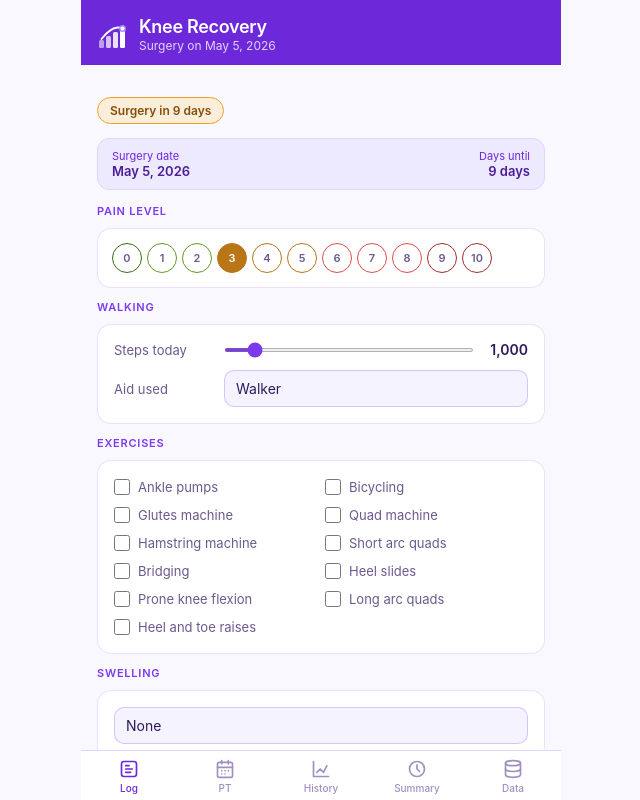
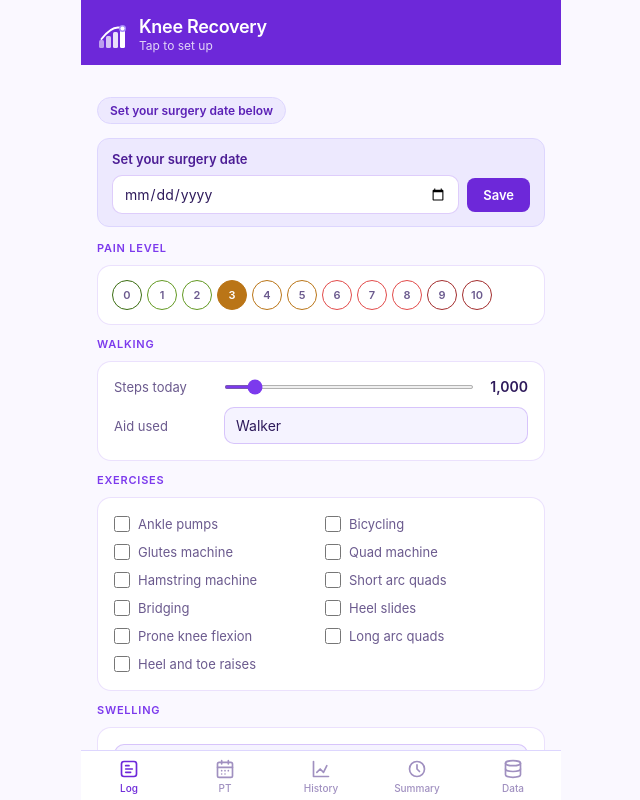
Before and after one commit to ebacker-tech/knee-replacement-tracker, a plain HTML site: page index.html in a window 1280 px wide. Shown: the whole page, without its empty margins (319-959 px from the left). Drawn offline with Linux system fonts and the light colour scheme.

Commit message:
Add files via upload

```diff
--- a/index.html
+++ b/index.html
@@ -285,9 +285,16 @@ input:checked+.tog-slider:before{transform:translateX(18px);}
     <!-- LOG SCREEN -->
     <div class="screen active" id="screen-log">
       <div class="week-pill" id="week-display">Week 1 of recovery</div>
-      <div class="surg-bar">
-        <div class="surg-item"><div class="sl">Surgery date</div><div class="sv">May 5, 2026</div></div>
+      <div class="surg-bar" id="surg-bar-display">
+        <div class="surg-item"><div class="sl">Surgery date</div><div class="sv" id="surg-date-display" onclick="editSurgeryDate()" style="cursor:pointer">Not set <span style="font-size:11px;color:var(--p500);font-weight:400">Edit</span></div></div>
         <div class="surg-item" style="text-align:right"><div class="sl">Days until</div><div class="sv" id="days-until">—</div></div>
+      </div>
+      <div id="surg-bar-setup" style="display:none;background:var(--p100);border:0.5px solid var(--p200);border-radius:12px;padding:12px 14px;margin-bottom:14px;">
+        <div style="font-size:13px;font-weight:600;color:var(--p800);margin-bottom:8px">Set your surgery date</div>
+        <div style="display:flex;gap:8px;align-items:center">
+          <input type="date" id="surgery-date-input" style="flex:1;background:white">
+          <button onclick="saveSurgeryDate()" style="padding:9px 16px;background:var(--p600);color:white;border:none;border-radius:8px;font-size:13px;font-weight:600;cursor:pointer;font-family:inherit;white-space:nowrap">Save</button>
+        </div>
       </div>
 
       <div class="section-label">Pain level</div>
@@ -476,7 +483,7 @@ input:checked+.tog-slider:before{transform:translateX(18px);}
 </div><!-- end app-shell -->
 
 <script>
-var SURGERY='2026-05-05';
+var SURGERY=localStorage.getItem('kneeSurgeryDate')||'';
 var BACKUP_DAYS=7;
 var data=JSON.parse(localStorage.getItem('kneeRecovery')||'null')||{logs:[],pt:[],reminders:{iceOn:true,elevOn:true,iceTimes:['08:00','12:00','16:00','20:00'],elevTimes:['09:00','13:00','18:00']},iceLogs:{}};
 var selectedPain=3;
@@ -536,7 +543,39 @@ function quickExport(){
 }
 
 /* --- surgery info --- */
+function fmtSurgeryDate(dateStr){
+  if(!dateStr)return'Not set';
+  var d=new Date(dateStr+'T00:00:00');
+  return d.toLocaleDateString('en-US',{month:'long',day:'numeric',year:'numeric'});
+}
+function editSurgeryDate(){
+  document.getElementById('surg-bar-display').style.display='none';
+  var setup=document.getElementById('surg-bar-setup');
+  setup.style.display='block';
+  if(SURGERY)document.getElementById('surgery-date-input').value=SURGERY;
+}
+function saveSurgeryDate(){
+  var val=document.getElementById('surgery-date-input').value;
+  if(!val){alert('Please pick a date.');return;}
+  SURGERY=val;
+  localStorage.setItem('kneeSurgeryDate',val);
+  document.getElementById('surg-bar-setup').style.display='none';
+  document.getElementById('surg-bar-display').style.display='flex';
+  updateSurgeryInfo();
+}
 function updateSurgeryInfo(){
+  var display=document.getElementById('surg-bar-display');
+  var setup=document.getElementById('surg-bar-setup');
+  if(!SURGERY){
+    display.style.display='none';
+    setup.style.display='block';
+    document.getElementById('week-display').textContent='Set your surgery date below';
+    document.getElementById('header-sub').textContent='Tap to set up';
+    return;
+  }
+  display.style.display='flex';
+  setup.style.display='none';
+  document.getElementById('surg-date-display').textContent=fmtSurgeryDate(SURGERY);
   var now=new Date(),surg=new Date(SURGERY+'T00:00:00');
   var diff=Math.ceil((surg-now)/86400000);
   var weekEl=document.getElementById('week-display');
@@ -545,7 +584,7 @@ function updateSurgeryInfo(){
     document.getElementById('days-until').textContent=diff+' day'+(diff!==1?'s':'');
     weekEl.textContent='Surgery in '+diff+' day'+(diff!==1?'s':'');
     weekEl.style.cssText='background:#FAEEDA;color:#854F0B;border-color:#EF9F27';
-    sub.textContent='Surgery on May 5, 2026';
+    sub.textContent='Surgery on '+fmtSurgeryDate(SURGERY);
   } else {
     document.getElementById('days-until').textContent='Passed';
     var wk=Math.max(1,Math.ceil((now-surg)/(7*86400000)));
@@ -662,7 +701,7 @@ function renderDataTab(){
   document.getElementById('data-stats').innerHTML=[
     {l:'Daily logs',v:data.logs.length+' entries'},
     {l:'PT appointments',v:data.pt.length+' appointments'},
-    {l:'Surgery date',v:'May 5, 2026'},
+    {l:'Surgery date',v:SURGERY?fmtSurgeryDate(SURGERY):'Not set'},
     {l:'Last log',v:data.logs.length?new Date(data.logs[0].date+'T00:00:00').toLocaleDateString('en-US',{month:'short',day:'numeric',year:'numeric'}):'—'},
     {l:'Last CSV export',v:lastStr,warn:days===null||days>=BACKUP_DAYS},
   ].map(function(s){
```
